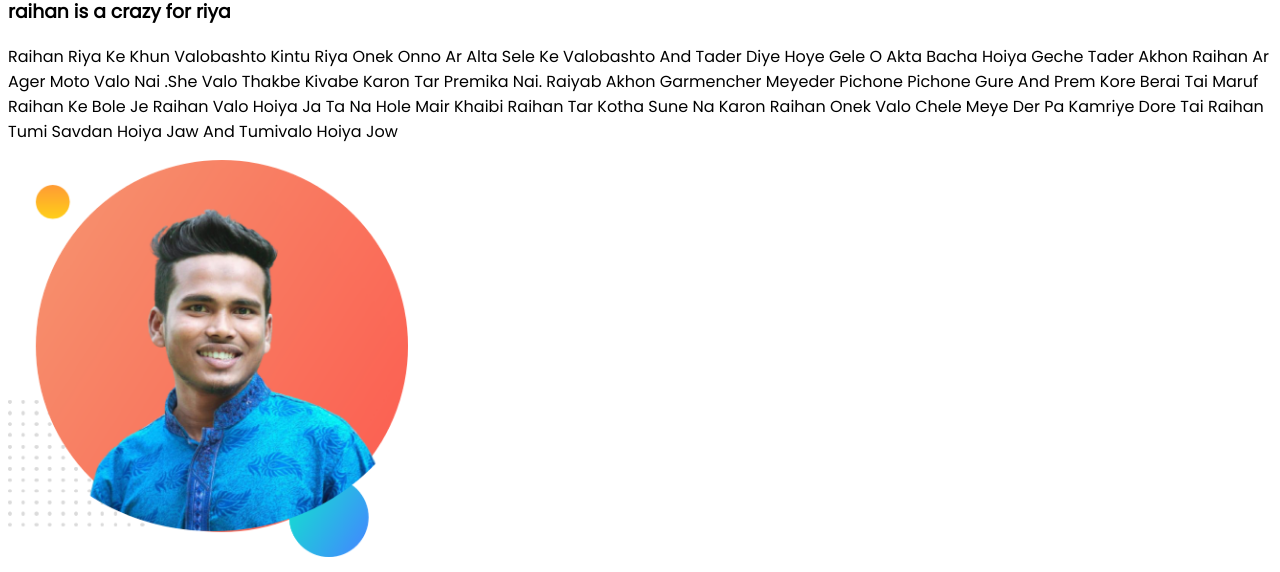
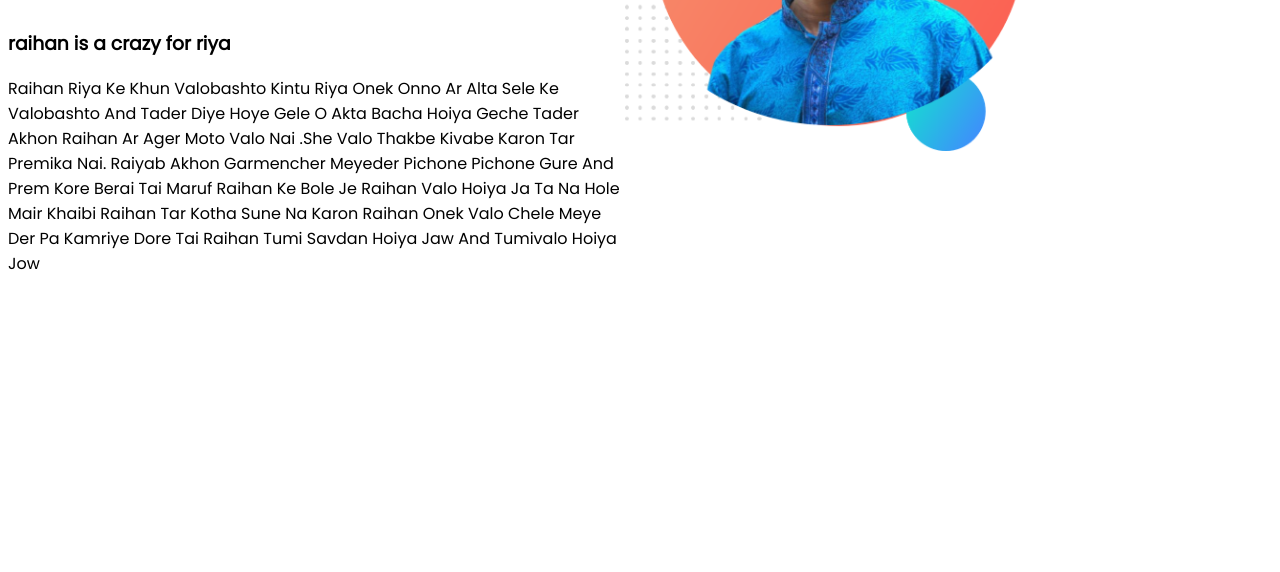
Before and after one commit to MD-RaihanHossen/developer-portfolio, a plain HTML site: page index.html in a window 1280 px wide. Shown: the part 254-826 px from the top of the page. After the commit the page ends 800 px from the top, so only its background shows below. Drawn offline with Linux system fonts and the light colour scheme; a web font is replaced by a local one.

Commit message:
first commit

```diff
--- a/index.html
+++ b/index.html
@@ -8,13 +8,19 @@
     <link rel="stylesheet" href="style.css">
 </head>
 <body>
-    <h1>Welcom To</h1>
+    <section>
+   <div class="raihan">
+        <h1>Welcom To</h1>
     <h1>
        <span>Raihan Hossen</span>  World!</h1>
        <h3>raihan is a crazy for riya </h3>
        <p class="font"> raihan riya ke khun valobashto kintu riya onek onno ar alta sele ke valobashto and tader diye hoye gele o akta bacha hoiya geche tader akhon raihan ar ager moto valo nai .she valo thakbe kivabe karon tar premika nai. raiyab akhon garmencher meyeder pichone pichone gure and prem kore berai tai maruf raihan ke bole je raihan valo hoiya ja ta na hole mair khaibi raihan tar
            kotha sune na karon raihan onek valo chele meye der pa kamriye dore tai raihan tumi savdan hoiya jaw and tumivalo hoiya jow
        </p>
+    </div>
+    <div class="image">
        <img class="new-photo" src="images/raihan11.png" alt="raihan11">
+    </div>
+</section>
 </body>
 </html>
--- a/style.css
+++ b/style.css
@@ -14,5 +14,16 @@ span{
 .new-photo{
     width: 400px;
     height: auto;
-    float: ;
 }
+section{
+    display: flex;
+}
+.raihan{
+    width: 50%;
+    height: auto;
+}
+.image{
+    width: 50%;
+    height: auto;
+    margin-right: 30px;
+}
```
